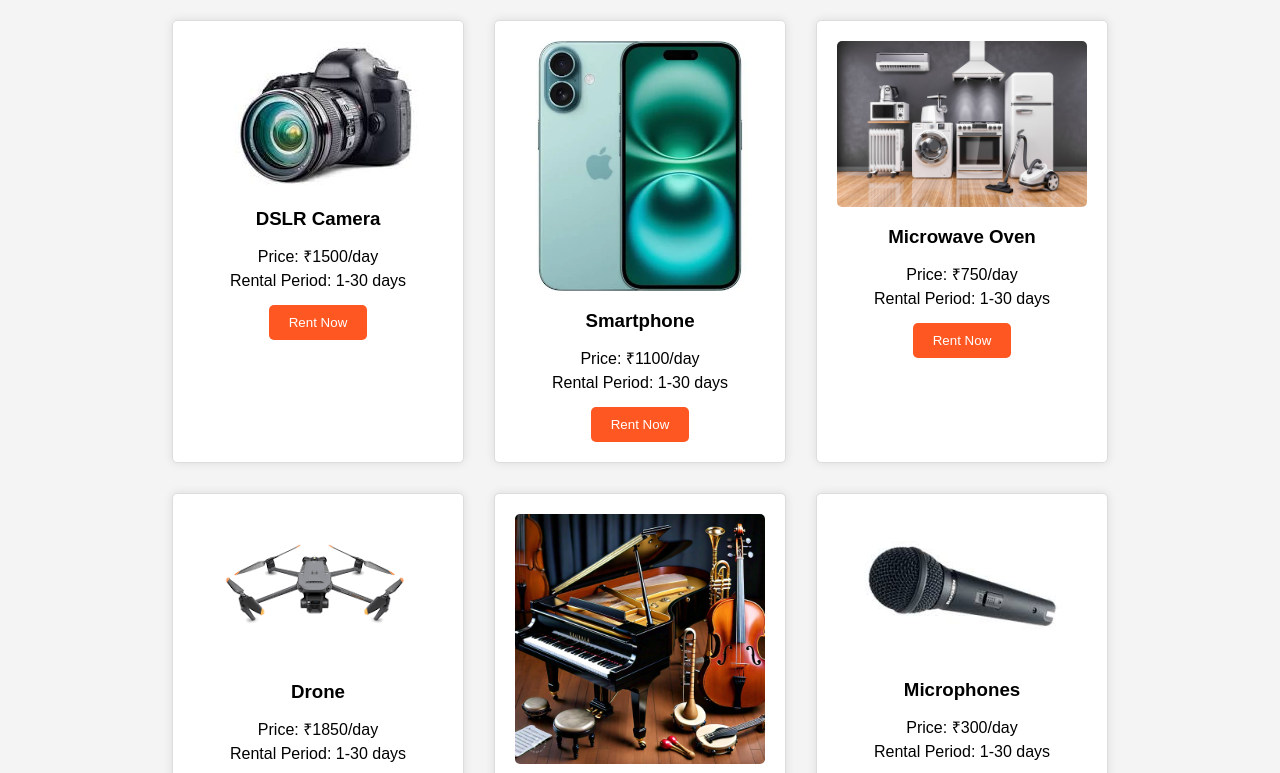
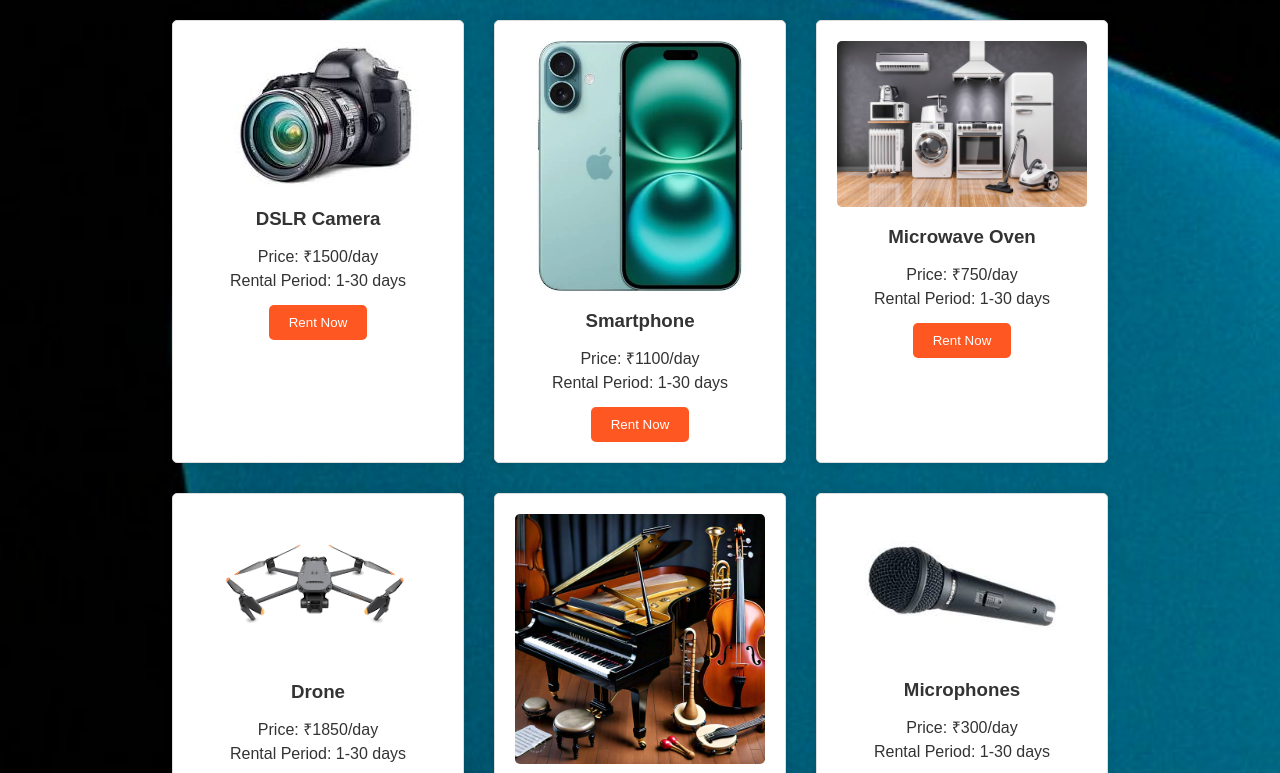
Before and after one commit to waqar074/gadget, a plain HTML site: page rea.html in a window 1280 px wide. Shown: the part 233-1006 px from the top of the page. Drawn offline with Linux system fonts and the light colour scheme.

Commit message:
Update rea.html

```diff
--- a/rea.html
+++ b/rea.html
@@ -6,13 +6,21 @@
     <title>The Gadget Shop - Rentals</title>
     <style>
         /* General Styles */
-        body {
+/*         body {
             font-family: Arial, sans-serif;
             margin: 0;
             padding: 0;
             background-color: #f4f4f4;
+        } */
+
+         body {
+            font-family: Arial, sans-serif;
+            background: url('photo/bgh.jpg') no-repeat center center/cover;
+            margin: 0;
+            padding: 0;
+            background-color: #f4f4f4;
+            color: #333;
         }
-
         a {
             text-decoration: none;
             color: inherit;
```
